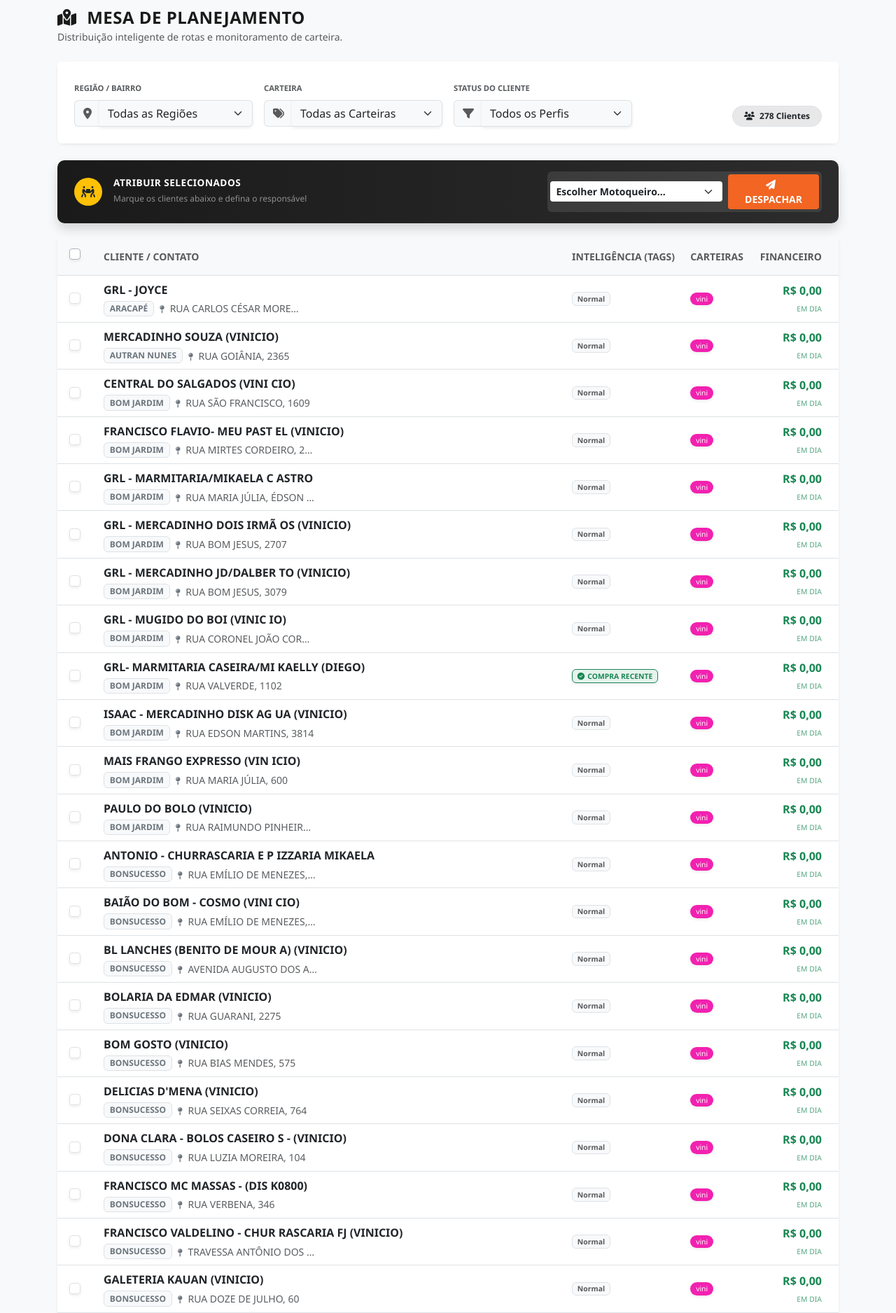
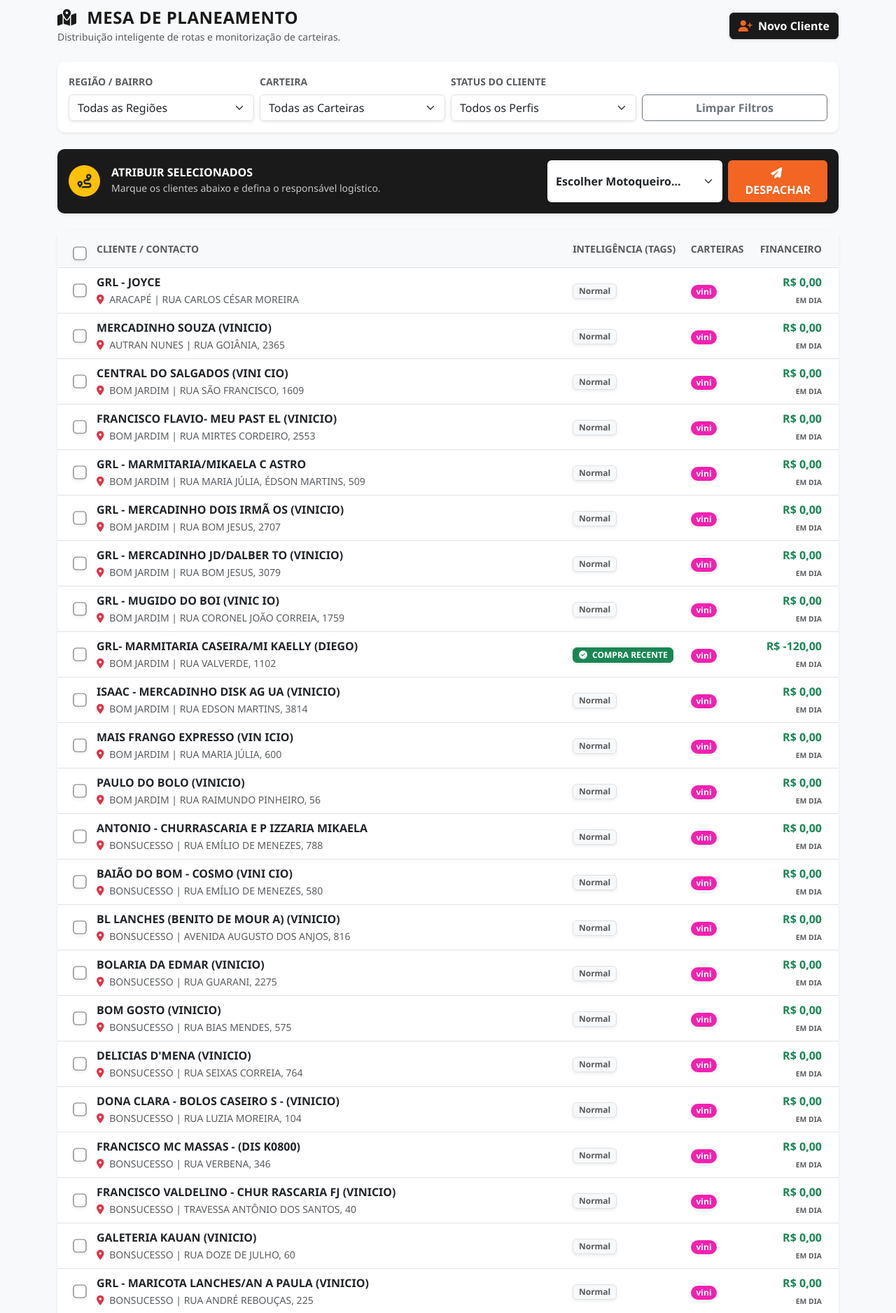
Before and after one commit to wagdevce/rotagas, a Django app: page /planejamento/ in a window 1280 px wide. Shown: the part 59-1935 px from the top of the page at 70% size. Run offline with Django 5.2, Linux system fonts and the light colour scheme; a user stored in the database is signed in; data comes from the database, SQL or seed files in the repository; both versions use the stored data as it was after the commit.

Commit message:
att mesa de planejamento

```diff
--- a/logistica/templates/logistica/distribuir_rotas.html
+++ b/logistica/templates/logistica/distribuir_rotas.html
@@ -6,177 +6,134 @@
 <div class="d-flex justify-content-between align-items-center mb-4">
     <div>
         <h4 class="fw-bold text-uppercase mb-0" style="color: var(--sgb-black); letter-spacing: 0.5px;">
-            <i class="fas fa-map-marked-alt me-2"></i> Mesa de Planejamento
+            <i class="fas fa-map-marked-alt me-2"></i> Mesa de Planeamento
         </h4>
-        <small class="text-muted">Distribuição inteligente de rotas e monitoramento de carteira.</small>
-    </div>
+        <small class="text-muted">Distribuição inteligente de rotas e monitorização de carteiras.</small>
     </div>
 
-<!-- Filtros de Pesquisa (Card Limpo) -->
-<div class="card border-0 shadow-sm mb-4">
-    <div class="card-body bg-white rounded p-4">
-        <form method="get" class="row g-3 align-items-end">
+    <!-- BOTÃO DE CADASTRAR CLIENTE (AGORA LOCALIZADO APENAS AQUI) -->
+    <button class="btn btn-dark shadow-sm fw-bold d-none d-md-block" data-bs-toggle="modal" data-bs-target="#modalNovoCliente">
+        <i class="fas fa-user-plus me-1" style="color: var(--sgb-orange);"></i> Novo Cliente
+    </button>
+</div>
 
-            <!-- Filtro 1: Bairro -->
+<!-- Filtros de Pesquisa -->
+<div class="card border-0 shadow-sm mb-4 p-3 bg-white">
+    <form method="get" class="row g-2 align-items-end">
         <div class="col-md-3">
-                <label class="form-label fw-bold small text-muted text-uppercase" style="font-size: 0.7rem;">Região / Bairro</label>
-                <div class="input-group">
-                    <span class="input-group-text bg-light border-end-0"><i class="fas fa-map-marker-alt text-muted"></i></span>
-                    <select name="bairro" class="form-select bg-light border-start-0 shadow-sm" onchange="this.form.submit()" style="cursor: pointer;">
+            <label class="form-label small text-muted fw-bold">REGIÃO / BAIRRO</label>
+            <select name="bairro" class="form-select shadow-sm" onchange="this.form.submit()">
                 <option value="">Todas as Regiões</option>
                 {% for b in bairros %}
                 <option value="{{ b }}" {% if filtro_bairro == b %}selected{% endif %}>{{ b }}</option>
                 {% endfor %}
             </select>
         </div>
-            </div>
-
-            <!-- Filtro 2: Carteira -->
         <div class="col-md-3">
-                <label class="form-label fw-bold small text-muted text-uppercase" style="font-size: 0.7rem;">Carteira</label>
-                <div class="input-group">
-                    <span class="input-group-text bg-light border-end-0"><i class="fas fa-tags text-muted"></i></span>
-                    <select name="carteira" class="form-select bg-light border-start-0 shadow-sm" onchange="this.form.submit()" style="cursor: pointer;">
+            <label class="form-label small text-muted fw-bold">CARTEIRA</label>
+            <select name="carteira" class="form-select shadow-sm" onchange="this.form.submit()">
                 <option value="">Todas as Carteiras</option>
                 {% for c in carteiras %}
-                        <option value="{{ c.id }}" {% if filtro_carteira == c.id %}selected{% endif %}>{{ c.nome }}</option>
+                <option value="{{ c.id }}" {% if filtro_carteira == c.id|stringformat:"s" %}selected{% endif %}>{{ c.nome }}</option>
                 {% endfor %}
             </select>
         </div>
-            </div>
-
-            <!-- Filtro 3: Status / Inteligência -->
         <div class="col-md-3">
-                <label class="form-label fw-bold small text-muted text-uppercase" style="font-size: 0.7rem;">Status do Cliente</label>
-                <div class="input-group">
-                    <span class="input-group-text bg-light border-end-0"><i class="fas fa-filter text-muted"></i></span>
-                    <select name="status" class="form-select bg-light border-start-0 shadow-sm" onchange="this.form.submit()" style="cursor: pointer;">
+            <label class="form-label small text-muted fw-bold">STATUS DO CLIENTE</label>
+            <select name="status" class="form-select shadow-sm" onchange="this.form.submit()">
                 <option value="">Todos os Perfis</option>
-                        <option value="ATRASADOS" {% if filtro_status == 'ATRASADOS' %}selected{% endif %}>🕒 Atrasados (Reposição)</option>
+                <option value="ATRASADOS" {% if filtro_status == 'ATRASADOS' %}selected{% endif %}>⚠️ Atrasados (> Média)</option>
                 <option value="VIRADOS" {% if filtro_status == 'VIRADOS' %}selected{% endif %}>🚨 Virados (Concorrência)</option>
             </select>
         </div>
-            </div>
-
-            <!-- Contador de Resultados -->
         <div class="col-md-3 text-end">
-                <span class="badge bg-dark bg-opacity-10 text-dark border p-2 px-3 rounded-pill">
-                    <i class="fas fa-users me-1"></i> {{ clientes|length }} Clientes
-                </span>
+            <a href="{% url 'distribuir_rotas' %}" class="btn btn-outline-secondary w-100 fw-bold">Limpar Filtros</a>
         </div>
     </form>
 </div>
-</div>
 
-<!-- Formulário de Despacho (Envolve a Barra Sticky e a Tabela) -->
+<!-- Lista de Clientes e Atribuição -->
 <form method="post">
     {% csrf_token %}
 
-    <!-- BARRA DE AÇÃO FLUTUANTE (Sticky) -->
-    <div class="card border-0 shadow mb-3 sticky-top" style="z-index: 99; top: 80px; background: linear-gradient(to right, #1a1a1a, #2c2c2c);">
-        <div class="card-body py-3 d-flex justify-content-between align-items-center text-white px-4">
-            <div class="d-flex align-items-center">
-                <div class="bg-warning rounded-circle p-2 me-3 text-center d-flex align-items-center justify-content-center" style="width: 40px; height: 40px;">
-                    <i class="fas fa-people-carry text-dark"></i>
+    <!-- Barra Preta de Atribuição (Despachar) -->
+    <div class="card border-0 shadow-sm mb-4" style="background-color: var(--sgb-black); color: white;">
+        <div class="card-body d-flex flex-column flex-md-row justify-content-between align-items-center p-3">
+            <div class="d-flex align-items-center mb-3 mb-md-0">
+                <div class="bg-warning text-dark rounded-circle d-flex justify-content-center align-items-center me-3" style="width: 45px; height: 45px;">
+                    <i class="fas fa-route fa-lg"></i>
                 </div>
                 <div>
-                    <h6 class="mb-0 fw-bold text-uppercase" style="font-size: 0.85rem; letter-spacing: 0.5px;">Atribuir Selecionados</h6>
-                    <small class="text-white-50" style="font-size: 0.75rem;">Marque os clientes abaixo e defina o responsável</small>
+                    <h6 class="fw-bold mb-0 text-uppercase">Atribuir Selecionados</h6>
+                    <small class="opacity-75">Marque os clientes abaixo e defina o responsável logístico.</small>
                 </div>
             </div>
-
-            <div class="d-flex align-items-center gap-2 bg-white bg-opacity-10 p-1 rounded">
-                <select name="motoqueiro_id" class="form-select form-select-sm fw-bold border-0" required style="min-width: 220px; cursor: pointer;">
+            <div class="d-flex gap-2 w-100" style="max-width: 400px;">
+                <select name="motoqueiro_id" class="form-select fw-bold border-0 shadow-sm" required>
                     <option value="" selected disabled>Escolher Motoqueiro...</option>
                     {% for m in motoqueiros %}
-                    <option value="{{ m.id }}">🛵 {{ m.username }}</option>
+                    <option value="{{ m.id }}">{{ m.username }}</option>
                     {% endfor %}
                 </select>
-
-                <button type="submit" class="btn btn-primary btn-sm fw-bold shadow-sm px-4 text-uppercase">
-                    <i class="fas fa-paper-plane me-2"></i> Despachar
+                <button type="submit" class="btn fw-bold text-uppercase px-4 shadow-sm" style="background-color: var(--sgb-orange); color: white; border:none;">
+                    <i class="fas fa-paper-plane me-1"></i> Despachar
                 </button>
             </div>
         </div>
     </div>
 
-    <!-- Tabela de Dados -->
     <div class="card border-0 shadow-sm mb-5">
         <div class="table-responsive">
             <table class="table table-hover align-middle mb-0">
                 <thead class="table-light">
                     <tr>
-                        <th style="width: 50px;" class="text-center py-3">
-                            <div class="form-check d-flex justify-content-center">
-                                <input type="checkbox" class="form-check-input shadow-sm" id="checkAll" style="cursor: pointer; border-color: #adb5bd;">
-                            </div>
+                        <th class="ps-4" style="width: 40px;">
+                            <input class="form-check-input border-secondary shadow-sm" type="checkbox" id="checkAll" onclick="toggleChecks(this)" style="transform: scale(1.2);">
                         </th>
-                        <th class="text-uppercase small text-muted py-3 ps-3">Cliente / Contato</th>
+                        <th class="text-uppercase small text-muted py-3">Cliente / Contacto</th>
                         <th class="text-uppercase small text-muted py-3">Inteligência (Tags)</th>
                         <th class="text-uppercase small text-muted py-3">Carteiras</th>
-                        <th class="text-uppercase small text-muted text-end py-3 pe-4">Financeiro</th>
+                        <th class="pe-4 text-uppercase small text-muted text-end py-3">Financeiro</th>
                     </tr>
                 </thead>
                 <tbody>
-                    {% for cliente in clientes %}
-                    <tr class="transition-hover">
-                        <td class="text-center">
-                            <div class="form-check d-flex justify-content-center">
-                                <input type="checkbox" name="clientes_ids" value="{{ cliente.id }}" class="form-check-input client-check shadow-sm" style="cursor: pointer; border-color: #dee2e6;">
-                            </div>
-                        </td>
-                        <td class="ps-3">
-                            <div class="fw-bold text-dark">{{ cliente.nome }}</div>
-                            <div class="d-flex align-items-center mt-1">
-                                <span class="badge bg-light text-secondary border me-2">{{ cliente.bairro }}</span>
-                                <small class="text-muted text-truncate" style="max-width: 200px;">
-                                    <i class="fas fa-map-pin me-1 text-secondary" style="font-size: 0.7rem;"></i> {{ cliente.endereco }}
-                                </small>
-                            </div>
+                    {% for c in clientes %}
+                    <tr>
+                        <td class="ps-4">
+                            <input class="form-check-input client-check border-secondary shadow-sm" type="checkbox" name="clientes_ids" value="{{ c.id }}" style="transform: scale(1.2);">
                         </td>
                         <td>
-                            <!-- TAGS AUTOMÁTICAS (Lógica @property do Model) -->
-                            <div class="d-flex gap-1 flex-wrap">
-                                {% for tag in cliente.tags_visuais %}
-                                    <span class="badge bg-{{ tag.cor }} border border-{{ tag.cor }} bg-opacity-10 text-{{ tag.cor }} shadow-sm d-flex align-items-center" style="font-size: 0.65rem;">
-                                        <i class="fas {{ tag.icone }} me-1"></i> {{ tag.texto }}
-                                    </span>
-                                {% empty %}
-                                    <span class="badge bg-light text-muted border" style="font-size: 0.65rem;">Normal</span>
-                                {% endfor %}
-                            </div>
+                            <div class="fw-bold text-dark">{{ c.nome }}</div>
+                            <small class="text-muted"><i class="fas fa-map-marker-alt text-danger me-1"></i> {{ c.bairro }} | {{ c.endereco }}</small>
                         </td>
                         <td>
-                            <!-- CARTEIRAS VINCULADAS -->
-                            <div class="d-flex gap-1 flex-wrap">
-                                {% for cart in cliente.carteiras.all %}
-                                <span class="badge rounded-pill text-white shadow-sm"
-                                      style="background-color: {{ cart.cor_etiqueta }}; font-weight: 500; font-size: 0.65rem; padding: 4px 8px;">
-                                    {{ cart.nome }}
-                                </span>
+                            {% for tag in c.tags_visuais %}
+                                <span class="badge bg-{{ tag.cor }} border border-{{ tag.cor }} shadow-sm"><i class="fas {{ tag.icone }} me-1"></i> {{ tag.texto }}</span>
                             {% empty %}
-                                <small class="text-muted fst-italic" style="font-size: 0.75rem;">-</small>
+                                <span class="badge bg-light text-muted border shadow-sm">Normal</span>
                             {% endfor %}
+                        </td>
+                        <td>
+                            {% for cart in c.carteiras.all %}
+                                <span class="badge rounded-pill shadow-sm" style="background-color: {{ cart.cor_etiqueta }};">{{ cart.nome }}</span>
+                            {% empty %}
+                                <span class="text-muted small">-</span>
+                            {% endfor %}
+                        </td>
+                        <td class="pe-4 text-end">
+                            <div class="fw-bold fs-6 {% if c.divida_atual > 0 %}text-danger{% else %}text-success{% endif %}">
+                                R$ {{ c.divida_atual }}
                             </div>
-                        </td>
-                        <td class="text-end pe-4">
-                            {% if cliente.divida_atual > 0 %}
-                                <span class="fw-bold text-danger d-block">R$ {{ cliente.divida_atual }}</span>
-                                <small class="text-danger opacity-75" style="font-size: 0.65rem;">PENDENTE</small>
-                            {% else %}
-                                <span class="fw-bold text-success d-block">R$ 0,00</span>
-                                <small class="text-success opacity-75" style="font-size: 0.65rem;">EM DIA</small>
-                            {% endif %}
+                            <small class="text-muted" style="font-size: 0.65rem; text-transform: uppercase; font-weight: bold;">
+                                {% if c.divida_atual > 0 %}Em Aberto{% else %}Em Dia{% endif %}
+                            </small>
                         </td>
                     </tr>
                     {% empty %}
                     <tr>
-                        <td colspan="5" class="text-center py-5">
-                            <div class="opacity-25 mb-3">
-                                <i class="fas fa-search fa-3x text-secondary"></i>
-                            </div>
-                            <h6 class="fw-bold text-muted">Nenhum cliente encontrado</h6>
-                            <p class="small text-muted mb-0">Tente ajustar os filtros acima.</p>
+                        <td colspan="5" class="text-center py-5 text-muted">
+                            <i class="fas fa-search fa-3x mb-3 opacity-25"></i>
+                            <p class="mb-0 fw-bold">Nenhum cliente encontrado com estes filtros.</p>
                         </td>
                     </tr>
                     {% endfor %}
@@ -186,20 +143,56 @@
     </div>
 </form>
 
-<style>
-    .transition-hover:hover { background-color: #f8f9fa; }
-    /* Ajuste fino para a barra sticky não colar feio se tiver margem no body */
-    .sticky-top { top: 75px; z-index: 1020; }
-</style>
+<!-- ==========================================
+     MODAL LOCAL: CADASTRAR NOVO CLIENTE
+=========================================== -->
+<div class="modal fade" id="modalNovoCliente" tabindex="-1" aria-hidden="true">
+    <div class="modal-dialog">
+        <div class="modal-content border-0 shadow-lg">
+            <div class="modal-header bg-light border-0">
+                <h5 class="modal-title fw-bold">
+                    <i class="fas fa-user-plus me-2" style="color: var(--sgb-orange);"></i> Cadastro Rápido
+                </h5>
+                <button type="button" class="btn-close" data-bs-dismiss="modal" aria-label="Close"></button>
+            </div>
+            <div class="modal-body p-4">
+                <form method="post" action="{% url 'cadastrar_cliente' %}">
+                    {% csrf_token %}
+                    <div class="mb-3">
+                        <label class="form-label text-muted small fw-bold">NOME DO CLIENTE *</label>
+                        <input type="text" name="nome" class="form-control form-control-lg fw-bold text-dark shadow-sm" required placeholder="Ex: Maria da Silva">
+                    </div>
+                    <div class="row">
+                        <div class="col-md-6 mb-3">
+                            <label class="form-label text-muted small fw-bold">TELEFONE (ZAP)</label>
+                            <input type="text" name="telefone" class="form-control shadow-sm" placeholder="Ex: 85999999999">
+                        </div>
+                        <div class="col-md-6 mb-3">
+                            <label class="form-label text-muted small fw-bold">BAIRRO *</label>
+                            <input type="text" name="bairro" class="form-control shadow-sm" required placeholder="Ex: Centro">
+                        </div>
+                    </div>
+                    <div class="mb-4">
+                        <label class="form-label text-muted small fw-bold">ENDEREÇO COMPLETO</label>
+                        <input type="text" name="endereco" class="form-control shadow-sm" placeholder="Ex: Rua das Flores, 123">
+                    </div>
+                    <button type="submit" class="btn btn-dark w-100 fw-bold py-3 shadow-sm text-uppercase">
+                        Salvar Cliente
+                    </button>
+                </form>
+            </div>
+        </div>
+    </div>
+</div>
 
 <script>
-    // Script para Selecionar Todos
-    document.getElementById('checkAll').addEventListener('change', function() {
-        var checkboxes = document.querySelectorAll('.client-check');
-        for (var checkbox of checkboxes) {
-            checkbox.checked = this.checked;
+    // Função para marcar/desmarcar todos os clientes de uma vez
+    function toggleChecks(source) {
+        checkboxes = document.querySelectorAll('.client-check');
+        for(var i=0, n=checkboxes.length;i<n;i++) {
+            checkboxes[i].checked = source.checked;
         }
-    });
+    }
 </script>
 
 {% endblock %}
```
Also changed, not shown: db.sqlite3. Lines whose indentation alone changed are shown as unchanged.
